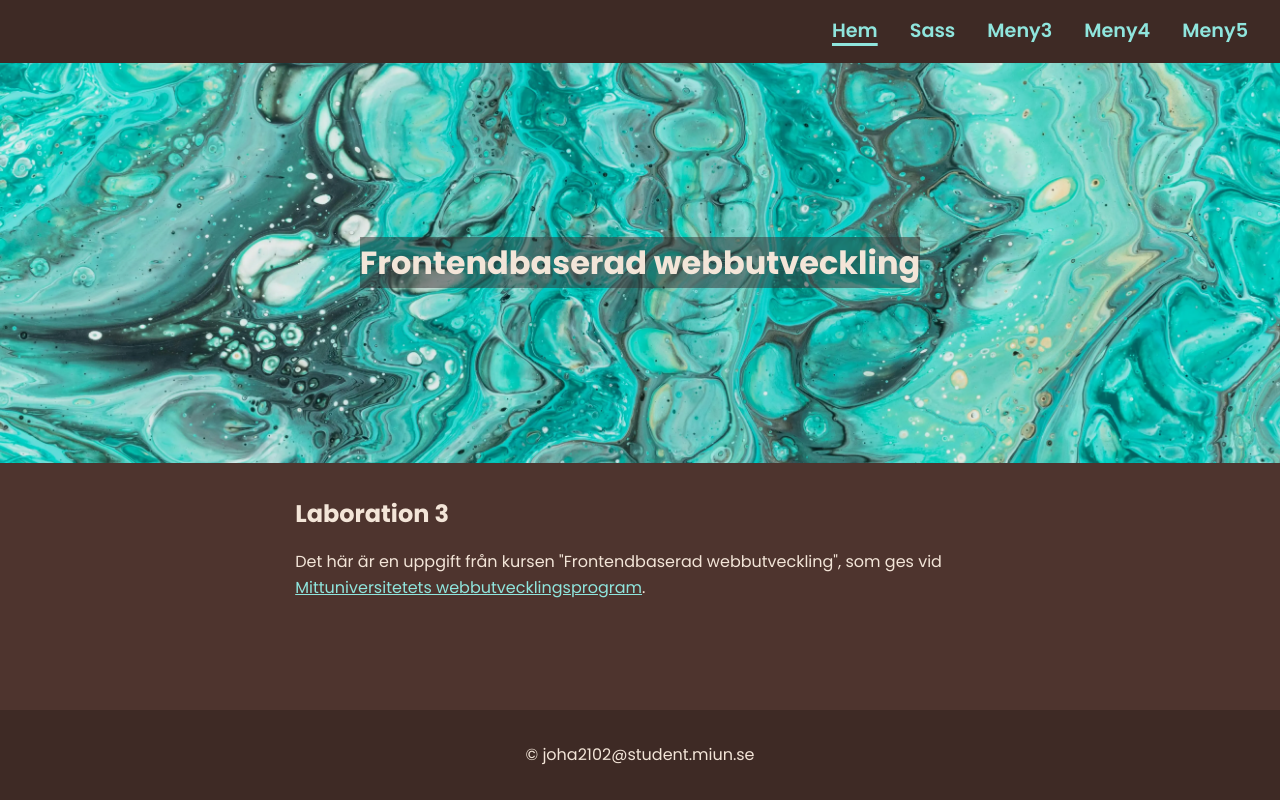
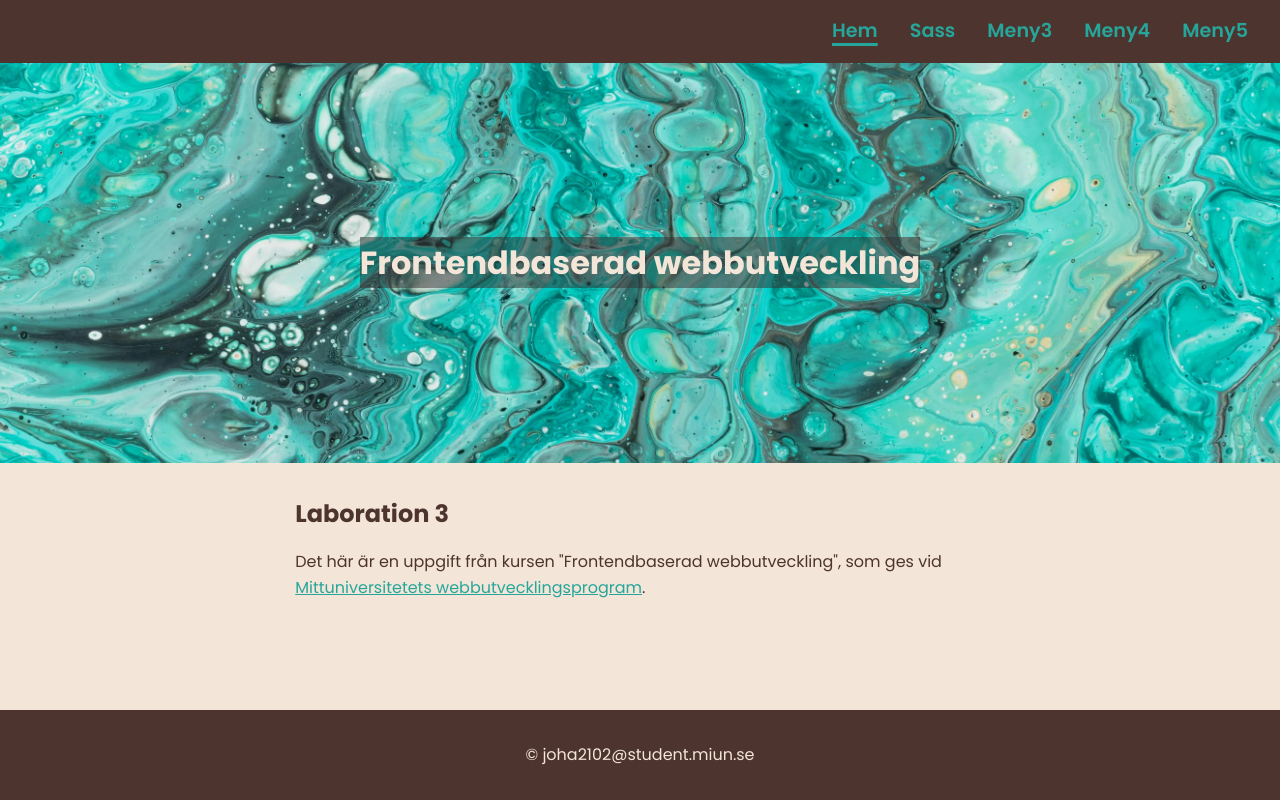
Before and after one commit to JohannaHannahoJ/labb_3-5, a website built with Vite: page index.html in a window 1280 px wide. Built offline with nearby package versions, Linux system fonts and the light colour scheme.

Commit message:
Lägg till media queries

```diff
--- a/src/css/_base.scss
+++ b/src/css/_base.scss
@@ -18,6 +18,16 @@
     background-color:$primary-dark-color;
     color: $primary-light-color;
   }
+
+  @media (prefers-color-scheme: dark) {
+    background-color: $primary-dark-color;
+    color: $primary-light-color;
+  }
+
+  @media (prefers-color-scheme: light) {
+    background-color: $primary-light-color;
+    color: $primary-dark-color;
+  }
 }
 
 body {
--- a/src/css/_components.scss
+++ b/src/css/_components.scss
@@ -17,4 +17,19 @@
         }
     }
 
+    @media (prefers-color-scheme: dark) {
+        color: color.scale(base.$primary-pop-color, $lightness: 55%);
+
+        &:hover {
+            color: color.scale(base.$primary-pop-color, $lightness: 85%);
+        }
+    }
+
+    @media (prefers-color-scheme: light) {
+        color: base.$primary-pop-color;
+
+        &:hover {
+            color: color.complement(base.$primary-pop-color);
+        }
+    }
 }
--- a/src/css/_layout.scss
+++ b/src/css/_layout.scss
@@ -12,6 +12,16 @@
     background-color: color.scale(base.$primary-dark-color, $lightness: -20%);
     color: base.$primary-light-color;
   }
+
+  @media (prefers-color-scheme: dark) {
+    background-color: color.scale(base.$primary-dark-color, $lightness: -20%);
+    color: base.$primary-light-color;
+  }
+
+  @media (prefers-color-scheme: light) {
+    background-color: base.$primary-dark-color;
+    color: base.$primary-light-color;
+  }
 }
 
 %lightOrDarkNav {
@@ -21,6 +31,14 @@
 
   @else {
     background-color: base.$primary-dark-color;
+  }
+
+  @media (prefers-color-scheme: dark) {
+    background-color: base.$primary-dark-color;
+  }
+
+  @media (prefers-color-scheme: light) {
+    background-color: base.$primary-light-color;
   }
 }
 
@@ -175,7 +193,20 @@ article {
   }
 
   a:visited {
+    @if base.$lightTheme {
+      color: base.$primary-dark-color;
+    }
+
+    @else {
       color: base.$primary-light-color;
+    }
+
+    @media (prefers-color-scheme: dark) {
+      color: base.$primary-light-color;
+    }
+
+    @media (prefers-color-scheme: light) {
+      color: base.$primary-dark-color;
     }
   }
 
@@ -203,6 +234,7 @@ article {
       gap: 1rem;
     }
   }
+}
 
 footer {
     @extend %lightOrDarkHeaderFoot;
```
Lines whose indentation alone changed are shown as unchanged.
